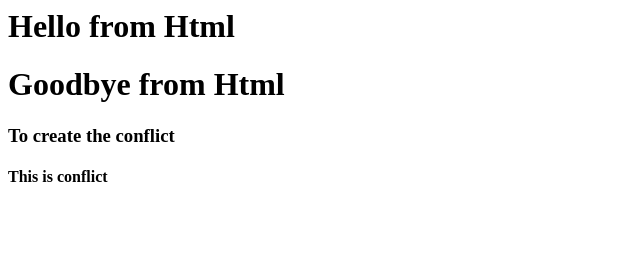
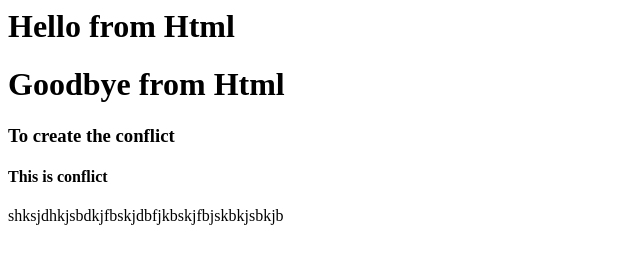
Before and after one commit to Sasi2790/week2gitpractice, a plain HTML site: page index.html in a window 1280 px wide. Shown: the whole page, without its empty margins (0-640 px from the left). Drawn offline with Linux system fonts and the light colour scheme.

Commit message:
first change

```diff
--- a/index.html
+++ b/index.html
@@ -2,3 +2,4 @@
 <h1>Goodbye from Html</h1>
 <h3>To create the conflict</h3>
 <h4>This is conflict</h4>
+<div>shksjdhkjsbdkjfbskjdbfjkbskjfbjskbkjsbkjb</div>
```
